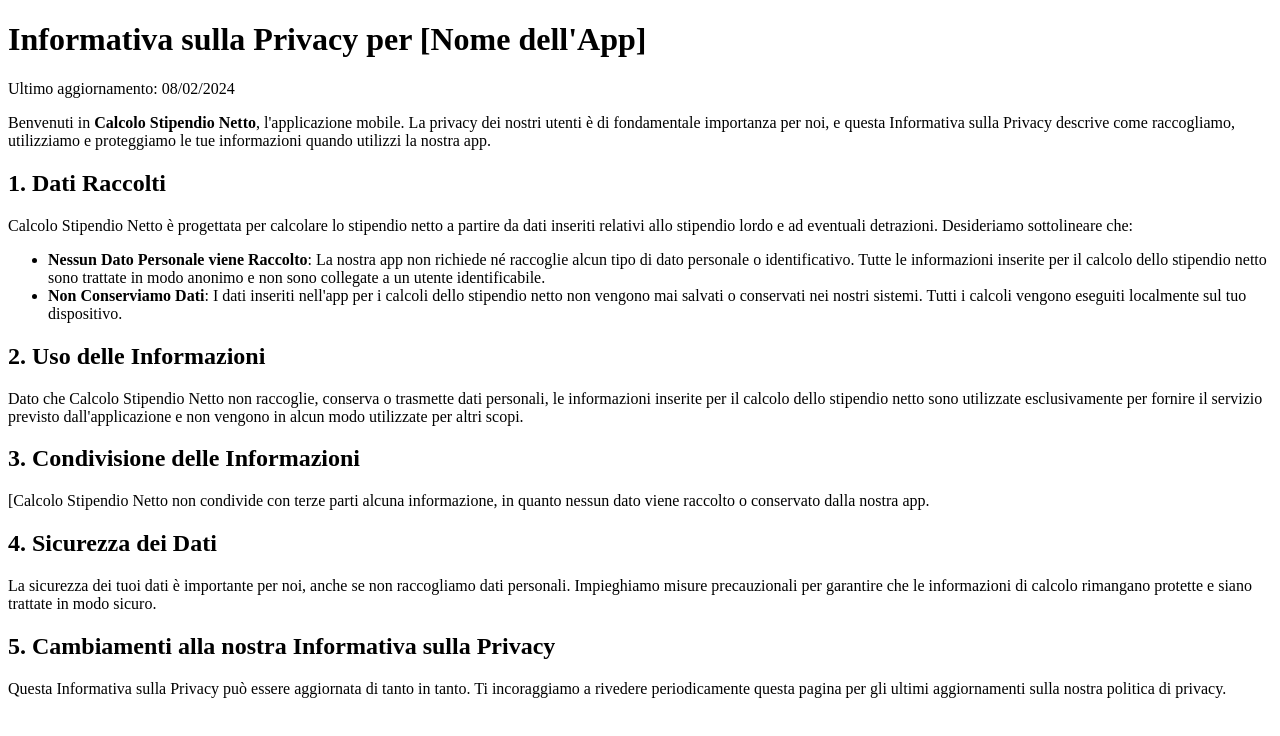
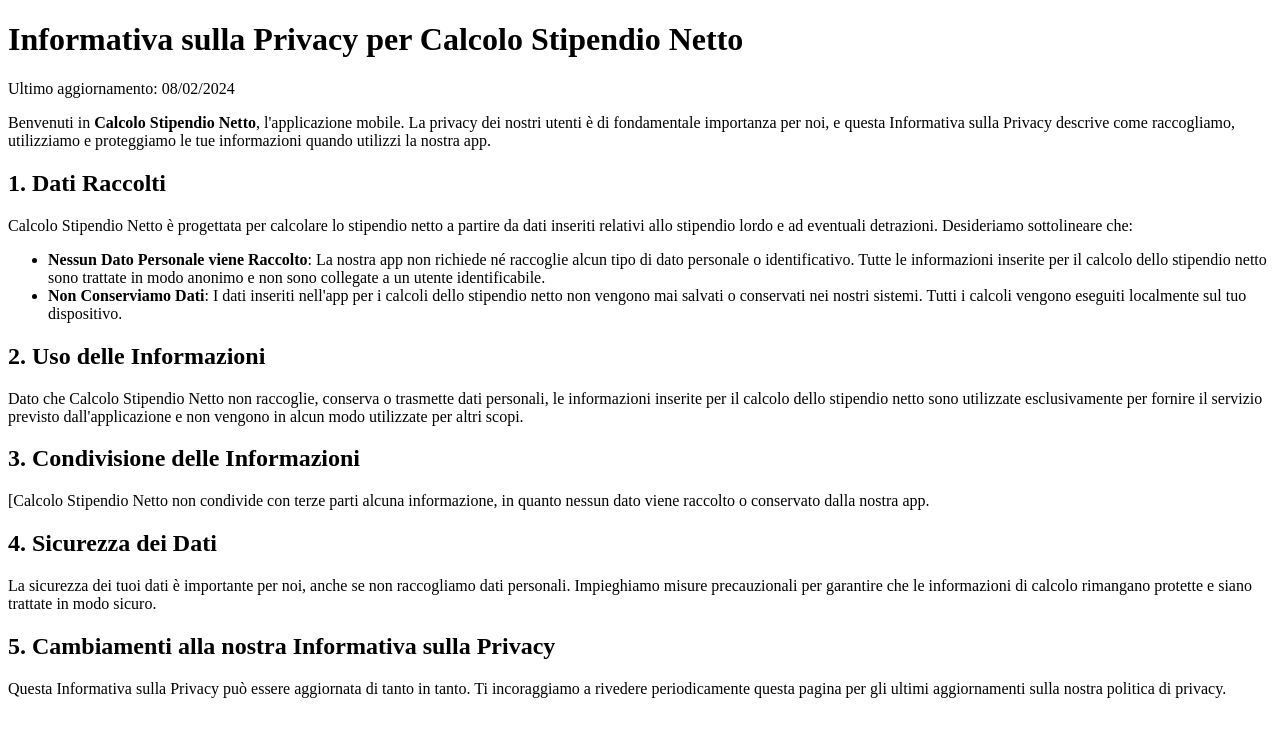
Before and after one commit to DungeonDev78/DungeonDev78.github.io, a plain HTML site: page stipendioNetto_privacy.html in a window 1280 px wide. Drawn offline with Linux system fonts and the light colour scheme.

Commit message:
Update stipendioNetto_privacy.html

```diff
--- a/stipendioNetto_privacy.html
+++ b/stipendioNetto_privacy.html
@@ -5,7 +5,7 @@
     <title>Informativa sulla Privacy</title>
 </head>
 <body>
-    <h1>Informativa sulla Privacy per [Nome dell'App]</h1>
+    <h1>Informativa sulla Privacy per Calcolo Stipendio Netto</h1>
 
     <p>Ultimo aggiornamento: 08/02/2024</p>
 
```
